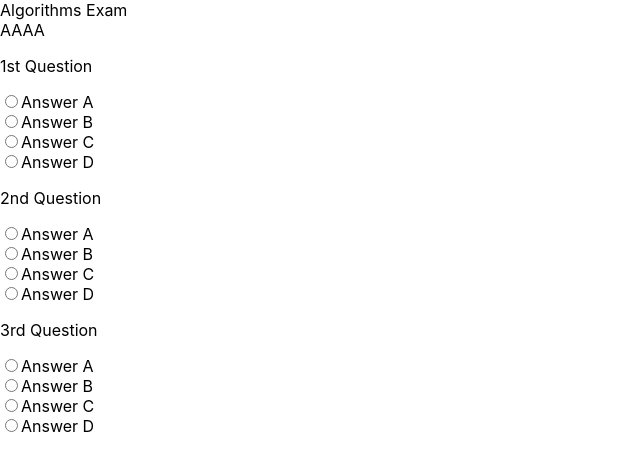
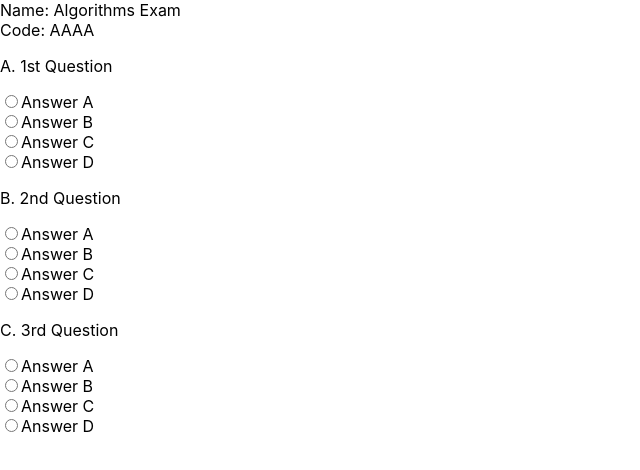
Before and after one commit to Lycanfloof/nextjs-test-manager, a Next.js app: page /exams/1 in a window 1280 px wide. Shown: the top 470 px of the page, without its empty margins (0-640 px from the left). Built offline with nearby package versions, Linux system fonts and the light colour scheme.

Commit message:
Fixed errors in [code].js

```diff
--- a/pages/exams/[code].js
+++ b/pages/exams/[code].js
@@ -1,34 +1,24 @@
 import Router from 'next/router'
-export default function Exam({examData}) {
-  examData = examData.response;
-  let exam = (
-
-    <div>
-      {examData.examName}
-      <br/>
-      {examData.accessCode}
-      <br/>
-    </div>);
-
+export default function Exam({ examData }) {
   let array = [];
 
   for (let i = 0; i < examData.questions.length; i++) {
     let question = examData.questions[i];
-      let aux =(
-        <div>
-        <p>{question.statement}</p>
+    let aux = (
+      <div key={examData.accessCode + i}>
+        <p>{String.fromCharCode(i+65) + "." + " " + question.statement}</p>
         <form>
-          <input type="radio"/>
-          <label for="answerA">{question.options[0]}</label>
-          <br/>
-          <input type="radio"/>
-          <label for="answerB">{question.options[1]}</label>
-          <br/>
-          <input type="radio"/>
-          <label for="answerC">{question.options[2]}</label>
-          <br/>
-          <input type="radio"/>
-          <label for="answerD">{question.options[3]}</label>
+          <input type="radio" />
+          <label name="answerA">{question.options[0]}</label>
+          <br />
+          <input type="radio" />
+          <label name="answerB">{question.options[1]}</label>
+          <br />
+          <input type="radio" />
+          <label name="answerC">{question.options[2]}</label>
+          <br />
+          <input type="radio" />
+          <label name="answerD">{question.options[3]}</label>
         </form>
       </div>
     )
@@ -38,18 +28,18 @@ export default function Exam({examData}) {
 
   return (
     <div>
-      {examData.examName}
-      <br/>
-      {examData.accessCode}
-      <br/>
+      Name: {examData.examName}
+      <br />
+      Code: {examData.accessCode}
+      <br />
       {array}
     </div>
   )
 }
 
 Exam.getInitialProps = async () => {
-  //const path = Router.pathname.split();
+  //const path = Router.pathname;
   const exam = await fetch("http://localhost:3000/api/obtaintest/AAAA");
   const result = await exam.json();
-  return { examData: result }
+  return { examData: result.response }
 }
```
Lines whose indentation alone changed are shown as unchanged.
